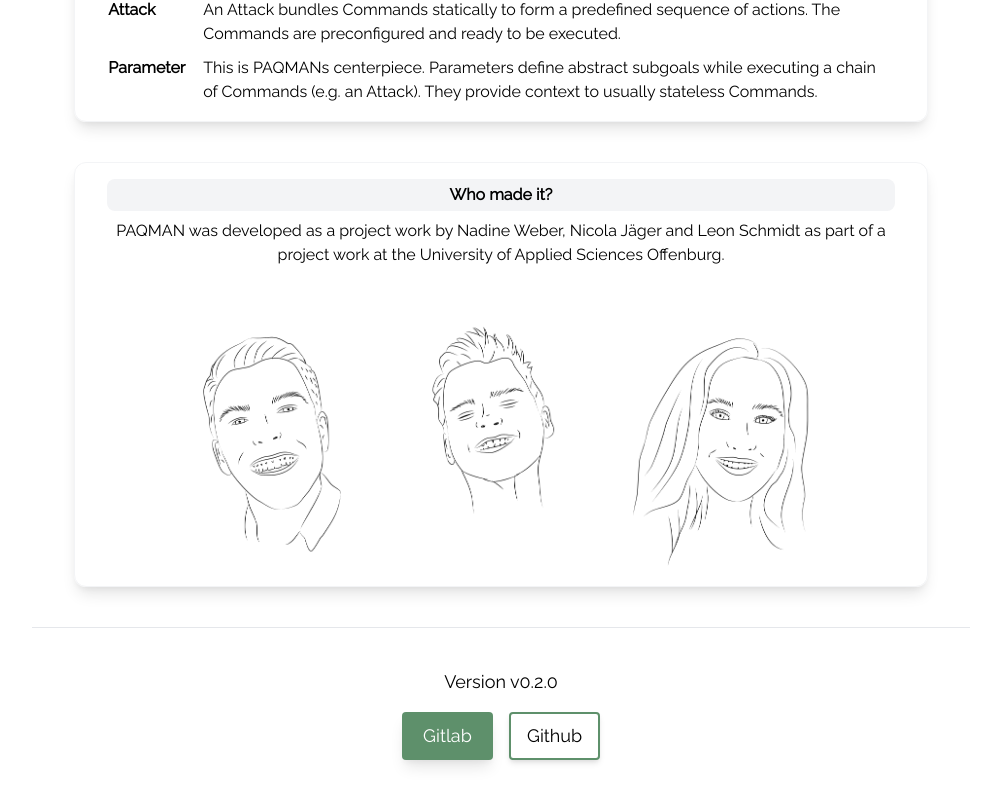
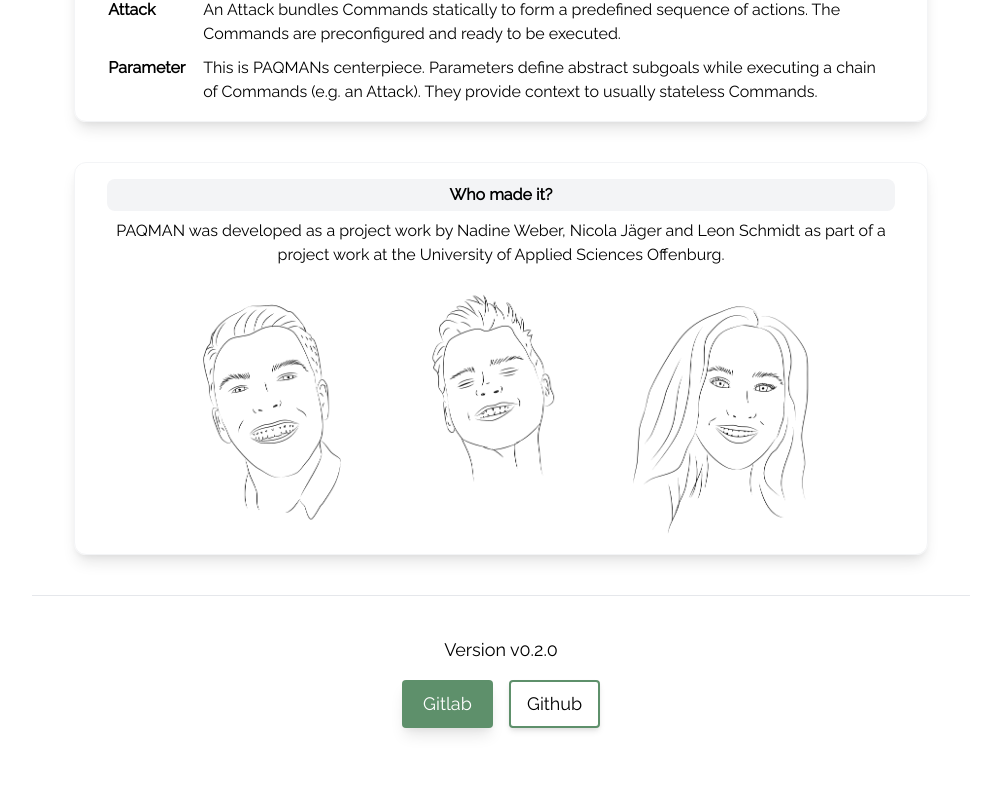
Before and after one commit to paqman-project/paqman, a React (Create React App) app in the folder frontend/: page /prepare/about in a window 1280 px wide. Shown: the part 854-1660 px from the top of the page, without its empty margins (251-1252 px from the left). After the commit the page ends 1630 px from the top, so only its background shows below. Built offline with nearby package versions, Linux system fonts and the light colour scheme.

Commit message:
Adjusted margins on about view

```diff
--- a/frontend/src/views/preparation/AboutView.js
+++ b/frontend/src/views/preparation/AboutView.js
@@ -107,7 +107,7 @@
                                 a project work at the University of Applied
                                 Sciences Offenburg.
                             </p>
-                            <p className="mt-10 grid grid-cols-3 gap-8 w-5/6 mx-auto">
+                            <p className="mt-2 grid grid-cols-3 gap-8 w-5/6 mx-auto">
                                 <img src={imgNicola} alt="Nicola Jäger" />
                                 <img src={imgLeon} alt="Leon Schmidt" />
                                 <img src={imgNadine} alt="Nadine Weber" />
```
